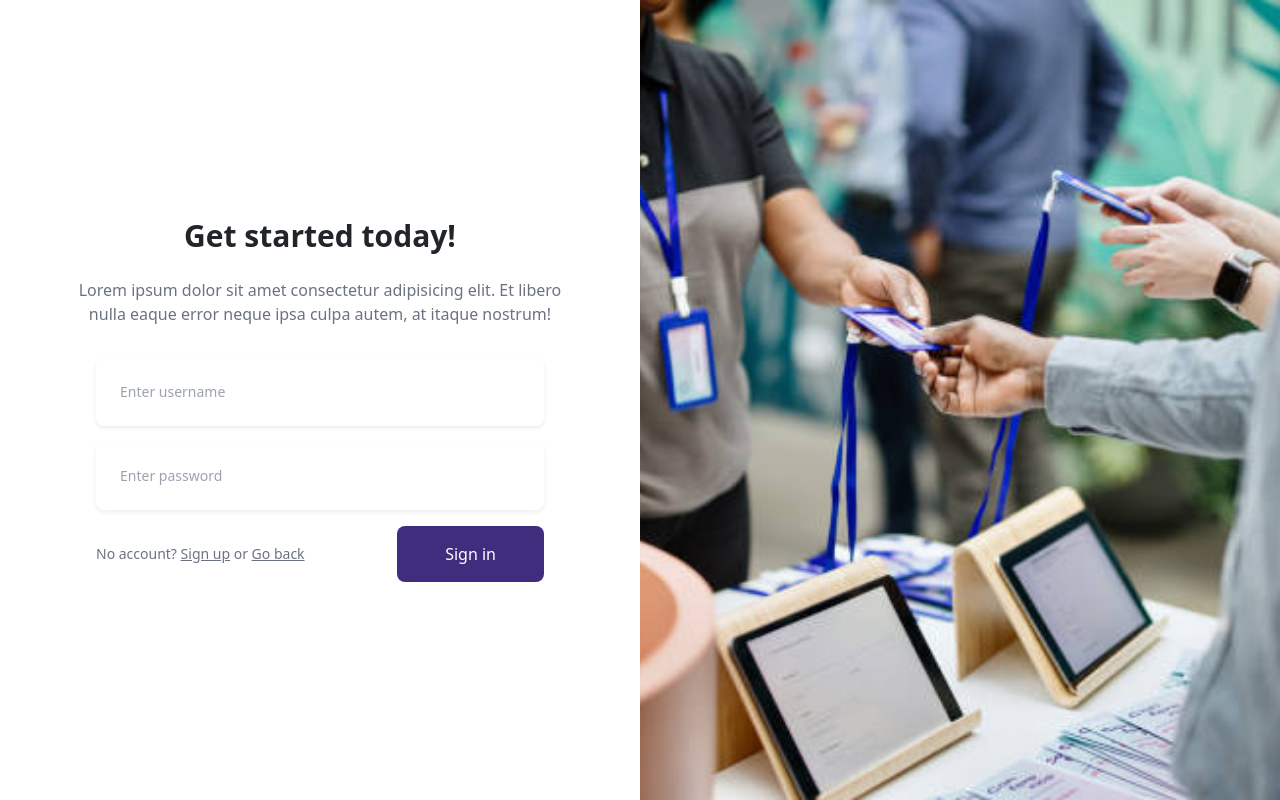
After one commit to syafiqoarashy/pbd-midterm-project, a Django app: page /login/ in a window 1280 px wide. The commit adds this page. Run offline with Django 4.2, Linux system fonts and the light colour scheme; parts of the project's set-up code (start-up, migrations or seed data) failed here and were passed over; some libraries are stand-ins or nearby versions.

Commit message:
footer,about,login styling. register html added

```diff
--- /dev/null
+++ b/home/templates/login.html
@@ -0,0 +1,84 @@
+{% extends 'base.html' %}
+{% load static %}
+
+{% block meta %}
+<title>Login</title>
+{% endblock meta %}
+
+{% block content %}
+<body>
+  <section class="relative flex flex-wrap lg:h-screen lg:items-center">
+    <div class="w-full px-4 py-12 sm:px-6 sm:py-16 lg:w-1/2 lg:px-8 lg:py-24">
+      <div class="mx-auto max-w-lg text-center">
+        <h1 class="text-2xl font-bold sm:text-3xl">Get started today!</h1>
+
+        <p class="mt-4 text-gray-500">
+          Lorem ipsum dolor sit amet consectetur adipisicing elit. Et libero nulla
+          eaque error neque ipsa culpa autem, at itaque nostrum!
+        </p>
+      </div>
+
+      <form action="" method="POST"class="mx-auto mt-8 mb-0 max-w-md space-y-4">
+        {% csrf_token %}
+        <div>
+          <label for="username" class="sr-only">Username</label>
+
+          <div class="relative">
+            <input
+              type="username"
+              name="username"
+              class="w-full rounded-lg border-gray-200 p-4 pr-12 text-sm shadow-sm"
+              placeholder="Enter username"
+            />
+          </div>
+        </div>
+
+        <div>
+          <label for="password" class="sr-only">Password</label>
+          <div class="relative">
+            <input
+              type="password"
+              name="password"
+              class="w-full rounded-lg border-gray-200 p-4 pr-12 text-sm shadow-sm"
+              placeholder="Enter password"
+            />
+
+          </div>
+        </div>
+
+        <div class="flex items-center justify-between">
+          <p class="text-sm text-gray-500">
+            No account?
+            <a href="{% url 'home:register' %}" class="underline">Sign up</a>
+            or
+            <a href="{% url 'home:landing' %}" class="underline">Go back</a>
+          </p>
+
+          <button
+            type="submit"
+            class="ml-3 inline-block rounded-lg bg-[#412D7E] px-5 py-3 text-smw font-medium text-white"
+          >
+          <input type="submit" value="">Sign in
+          </button>
+        </div>
+      </form>
+      {% if messages %}
+        <ul>
+            {% for message in messages %}
+                <li>{{ message }}</li>
+            {% endfor %}
+        </ul>
+      {% endif %}
+    </div>
+
+    <div class="relative h-64 w-full sm:h-96 lg:h-full lg:w-1/2">
+      <img
+        alt="Welcome"
+        src="{% static 'home/login.jpeg' %}"
+        class="absolute inset-0 h-full w-full object-cover"
+      />
+    </div>
+  </section>
+</body>
+
+{% endblock content %}
--- a/home/urls.py
+++ b/home/urls.py
@@ -1,8 +1,11 @@
 from django.urls import path
-from home.views import index
+from home.views import landing, login_user, register
+
 
 app_name = 'home'
 
 urlpatterns = [
-    path('', index, name='index'),
+    path('', landing, name='landing'),
+    path('login/', login_user, name='login'),
+    path('register/', register, name='register'),
 ]
--- a/home/views.py
+++ b/home/views.py
@@ -1,4 +1,34 @@
 from django.shortcuts import render
+from django.contrib.auth import authenticate, login
+from django.shortcuts import redirect
+from django.contrib.auth.forms import UserCreationForm
+from django.contrib import messages
 
-def index(request):
+def landing(request):
     return render(request, 'index.html')
+
+def login_user(request):
+    if request.method == 'POST':
+        username = request.POST.get('username')
+        password = request.POST.get('password')
+        user = authenticate(request, username=username, password=password)
+        if user is not None:
+            login(request, user)
+            return redirect('home:landing')
+        else:
+            messages.info(request, 'Wrong Username or Password!')
+    context = {}
+    return render(request, 'login.html', context)
+
+def register(request):
+    form = UserCreationForm()
+
+    if request.method == "POST":
+        form = UserCreationForm(request.POST)
+        if form.is_valid():
+            form.save()
+            messages.success(request, 'Account successfully created!')
+            return redirect('wishlist:login')
+
+    context = {'form':form}
+    return render(request, 'register.html', context)
```
Also changed, not shown: home/templates/index.html (+61 -18 lines), home/templates/register.html (added, +33 -0 lines), home/static/home/conference_stock.jpeg (added), home/static/home/login.jpeg (added), 8 other files.
